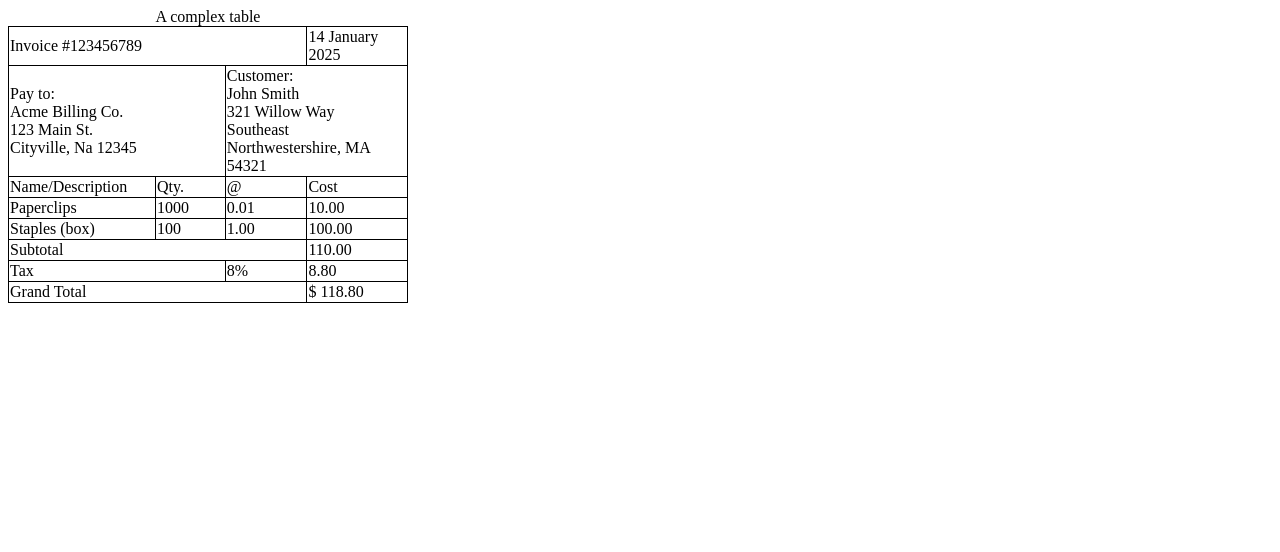
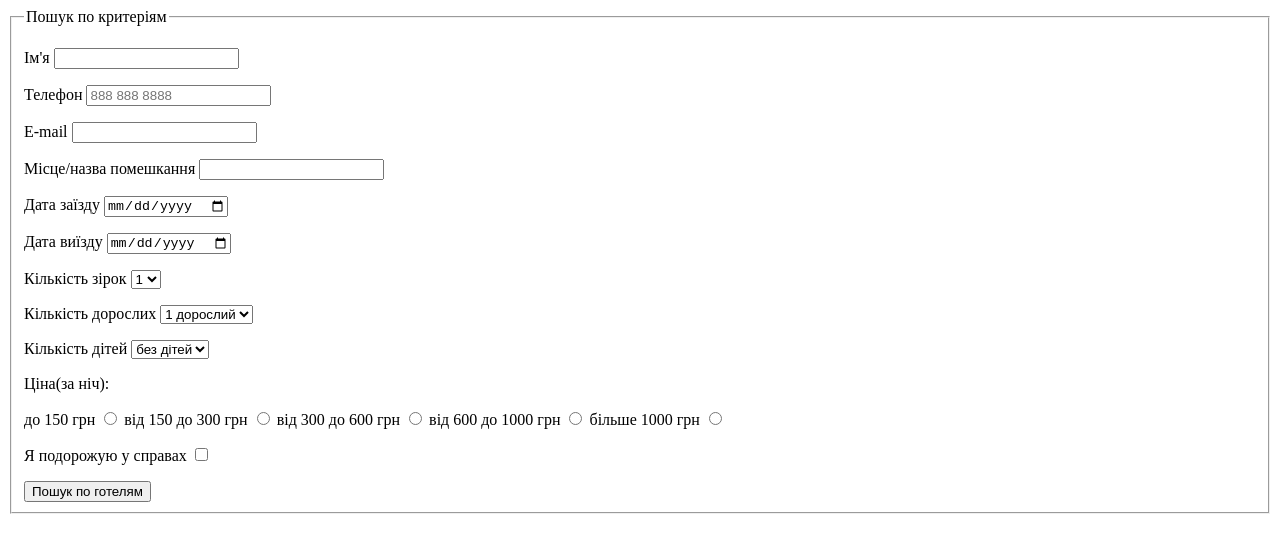
Before and after one commit to Alllvar/IT-Cluster2, a plain HTML site: page index.html in a window 1280 px wide. Drawn offline with Linux system fonts and the light colour scheme.

Commit message:
Proceeded with task.

```diff
--- a/index.html
+++ b/index.html
@@ -2,66 +2,96 @@
 <html>
     <head>
         <meta charset="UTF-8">
-        <title>table</title>
+        <title>Анкета відвідувача готелю</title>
     </head>
     <body>
- <style>
-            table, td, th {
-                border-style: solid;
-                border-width: 1px;
-                border-collapse: collapse;
-                width: 400px;
-        }
-        </style>
-        <table>
-            <caption>A complex table</caption>
-            <tr>
-                <td colspan="3">Invoice #123456789</td>
-                <td>14 January 2025</td>
-            </tr>
-            <tr>
-                <td colspan="2">Pay to:<br>
-                                Acme Billing Co.<br>
-                                123 Main St.<br>
-                                Cityville, Na 12345<br>
-                </td>
-                <td colspan="2">Customer:<br>
-                                John Smith<br>
-                                321 Willow Way<br>
-                                Southeast Northwestershire, MA 54321<br>
-                </td>
-            </tr>
-            <tr>
-                <td>Name/Description</td>
-                <td>Qty.</td>
-                <td>@</td>
-                <td>Cost</td>
-            </tr>
-            <tr>
-                <td>Paperclips</td>
-                <td>1000</td>
-                <td>0.01</td>
-                <td>10.00</td>
-            </tr>
-            <tr>
-                <td>Staples (box)</td>
-                <td>100</td>
-                <td>1.00</td>
-                <td>100.00</td>
-            </tr>
-            <tr>
-                <td colspan="3">Subtotal</td>
-                <td>110.00</td>
-            </tr>
-            <tr>
-                <td colspan="2">Tax</td>
-                <td>8%</td>
-                <td>8.80</td>
-            </tr>
-            <tr>
-                <td colspan="3">Grand Total</td>
-                <td>$ 118.80</td>
-            </tr>
-        </table>
+        <form action="file.php" method="post" enctype="multipart/form-data">
+            <fieldset>
+                <legend>Пошук по критеріям</legend>
+                <p>
+                    <label for="name">Ім'я</label>
+                    <input type="text" id="name" name="name" required />
+                </p>
+                <p>
+                    <label for="phone_number">Телефон</label>
+                    <!-- input type tel works only in Safari browser -->
+                    <input
+                        type="tel"
+                        placeholder="888 888 8888"
+                        id="phone_number"
+                        name="phone_number"
+                        pattern="[0-9]{3} [0-9]{3} [0-9]{4}"
+                        required
+                    />
+                </p>
+                <p>
+                    <label for="email">E-mail</label>
+                    <input type="email" name="email" id="email"/>
+                </p>
+                <p>
+                    <label for="place_of_residence">Місце/назва помешкання</label>
+                    <input type="text" name="place_of_residence" id="place_of_residence"/>
+                </p>
+                <p>
+                    <label for="arrival_date">Дата заїзду</label>
+                    <input type="date" name="arrival_date" id="arrival_date" required />
+                </p>
+                <p>
+                    <label for="date_of_departure">Дата виїзду</label>
+                    <input type="date" name="date_of_departure" id="date_of_departure" required />
+                </p>
+                <p>
+                    <label for="star">Кількість зірок</label>
+                    <select name="star" id="star">
+                        <option value="1">1</option>
+                        <option value="2">2</option>
+                        <option value="3">3</option>
+                        <option value="4">4</option>
+                        <option value="5">5</option>
+                    </select>
+                </p>
+                <p>
+                    <label for="adult_count">Кількість дорослих</label>
+                    <select name="adult_count" id="adult_count">
+                        <option value="1 adult">1 дорослий</option>
+                        <option value="2 adults">2 дорослих</option>
+                        <option value="3 adults">3 дорослих</option>
+                        <option value="4 adults">4 дорослих</option>
+                        <option value="5 adults">5 дорослих</option>
+                    </select>
+                </p>
+                <p>
+                    <label for="children_count">Кількість дітей</label>
+                    <select name="children_count" id="children_count">
+                        <option value="without children">без дітей</option>
+                        <option value="1 child">1 дитина</option>
+                        <option value="2 children">2 дитини</option>
+                        <option value="3 children">3 дитини</option>
+                        <option value="4 children">4 дитини</option>
+                        <option value="5 children">5 дитини</option>
+                    </select>
+                </p>
+                <p>
+                    Ціна(за ніч):
+                </p>
+                <label for="less_than_150">до 150 грн</label>
+                <input type="radio" name="price" value="less_than_150" id="less_than_150" required />
+                <label for="150-300">від 150 до 300 грн</label>
+                <input type="radio" name="price" value="150-300" id="150-300" />
+                <label for="300-600">від 300 до 600 грн</label>
+                <input type="radio" name="price" value="300-600" id="300-600" />
+                <label for="600-1000">від 600 до 1000 грн</label>
+                <input type="radio" name="price" value="600-1000" id="600-1000" />
+                <label for="more_than_1000">більше 1000 грн</label>
+                <input type="radio" name="price" value="more_than_1000" id="more_than_1000" />
+                <p title="Якщо ви оберете цей варіант, ми покажемо вам помешкання зі зручностями для бізнес-мандрівників, як-от сніданок, Wi-Fi та безкоштовна парковка.">
+                    <label>
+                        Я подорожую у справах
+                        <input type="checkbox" />
+                    </label>
+                </p>
+                <input type="submit" value="Пошук по готелям" />
+            </fieldset>
+        </form>
     </body>
 </html>
```
Also changed, not shown: table.html (added, +69 -0 lines), 1 other file.
